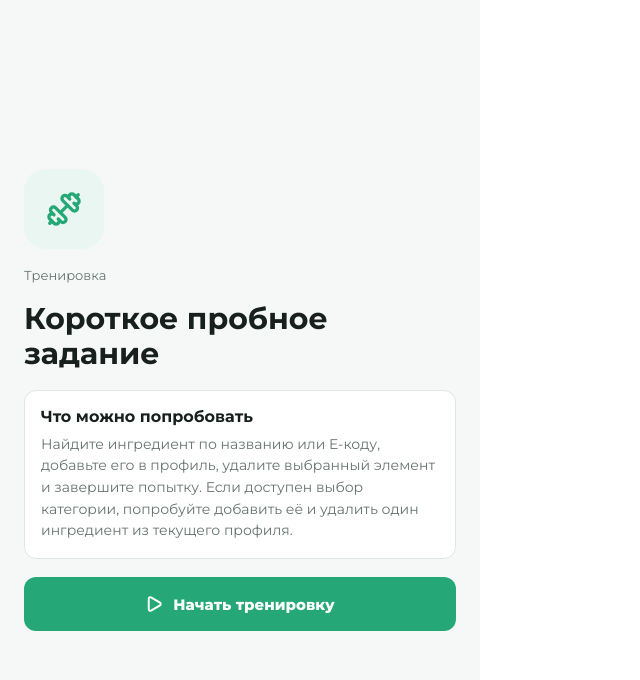
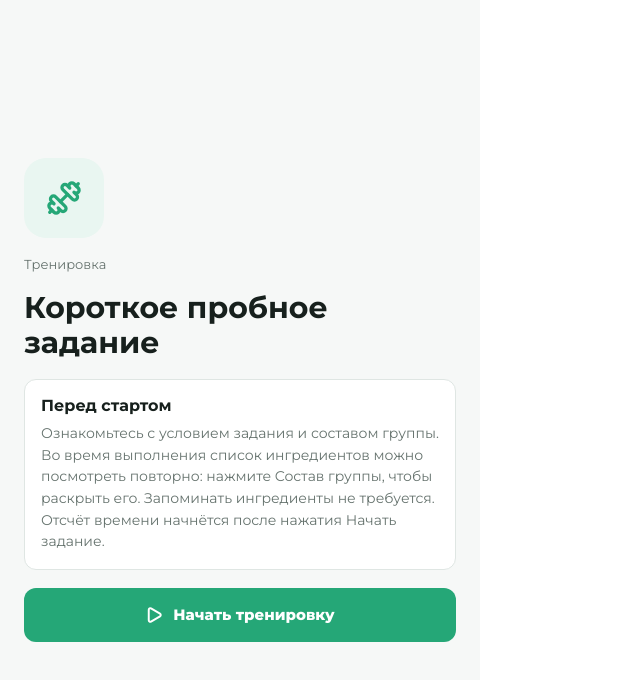
Before and after one commit to AlinaPatralova/toxicheck-research-experiment, a Vue app: page / in a window 1280 px wide. Both pictures are taken after a click on the button "Начать исследование". Shown: the top 680 px of the page, without its empty margins (0-640 px from the left). Built offline with nearby package versions, Linux system fonts and the light colour scheme.

Commit message:
Align pre-start copy across research tasks and training

```diff
--- a/src/research/views/ResearchTaskIntroView.vue
+++ b/src/research/views/ResearchTaskIntroView.vue
@@ -40,10 +40,11 @@ onMounted(() => {
     <section class="task-intro__card">
       <h2>Перед стартом</h2>
       <p>
-        Ознакомьтесь с заданием и составом группы. Во время выполнения состав можно открыть повторно — запоминать ингредиенты не нужно.
+        Ознакомьтесь с условием задания и составом группы.
+        Во время выполнения список ингредиентов можно посмотреть повторно: нажмите Состав группы, чтобы раскрыть его. Запоминать ингредиенты не требуется.
       </p>
       <p>
-        Время начнёт отсчитываться после нажатия „Начать задание“.
+        Отсчёт времени начнётся после нажатия Начать задание.
       </p>
     </section>
 
--- a/src/research/views/ResearchTrainingView.vue
+++ b/src/research/views/ResearchTrainingView.vue
@@ -65,10 +65,11 @@ function completeTraining(attempt: ResearchAttemptRecord): void {
     <h1>Короткое пробное задание</h1>
 
     <section class="training__card">
-      <h2>Что можно попробовать</h2>
+      <h2>Перед стартом</h2>
       <p>
-        Найдите ингредиент по названию или E-коду, добавьте его в профиль, удалите выбранный элемент и завершите попытку.
-        Если доступен выбор категории, попробуйте добавить её и удалить один ингредиент из текущего профиля.
+        Ознакомьтесь с условием задания и составом группы.
+        Во время выполнения список ингредиентов можно посмотреть повторно: нажмите Состав группы, чтобы раскрыть его. Запоминать ингредиенты не требуется.
+        Отсчёт времени начнётся после нажатия Начать задание.
       </p>
     </section>
 
```
Also changed, not shown: 1 other file (tests, documents, lock files or other folders).
